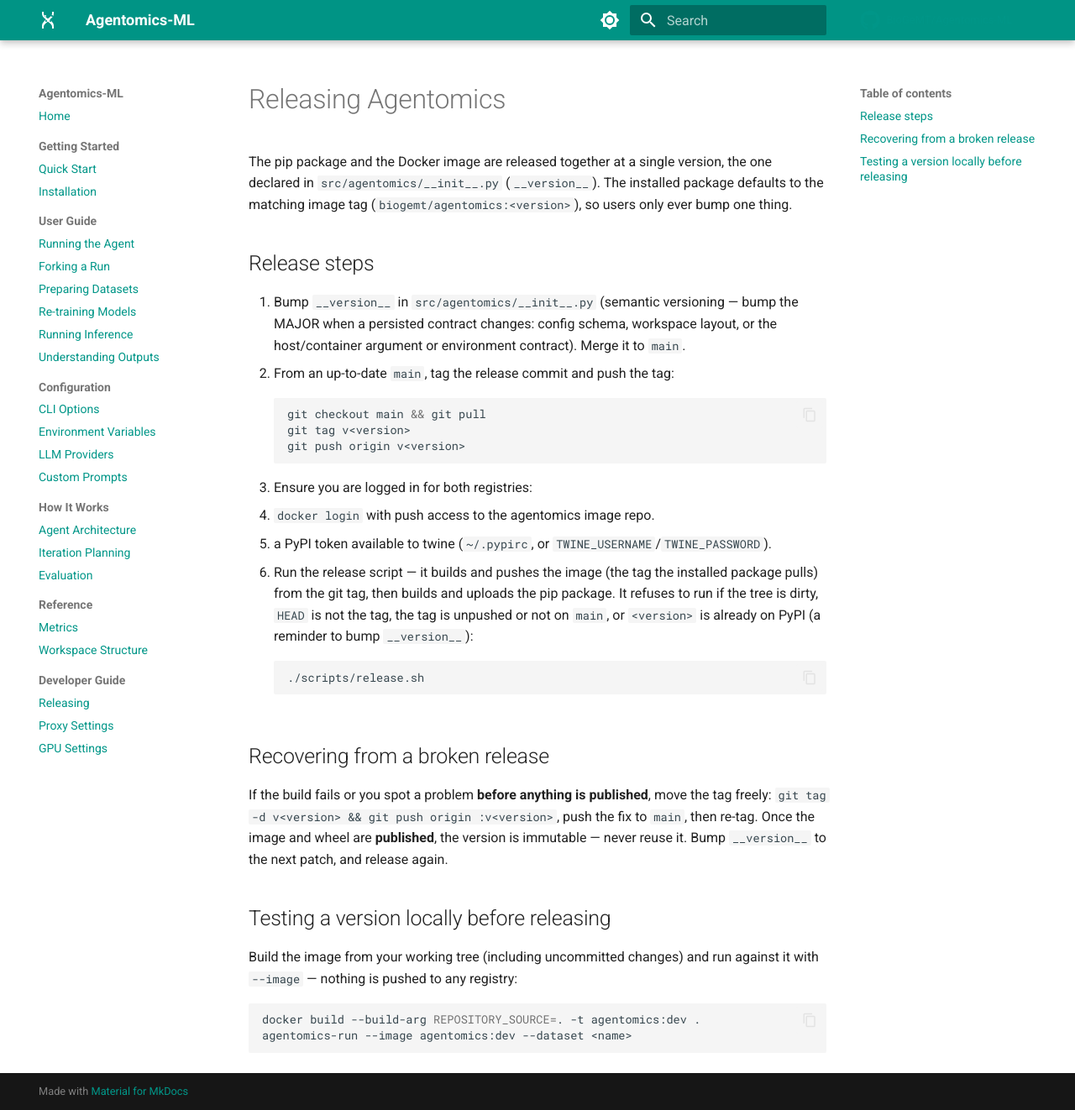
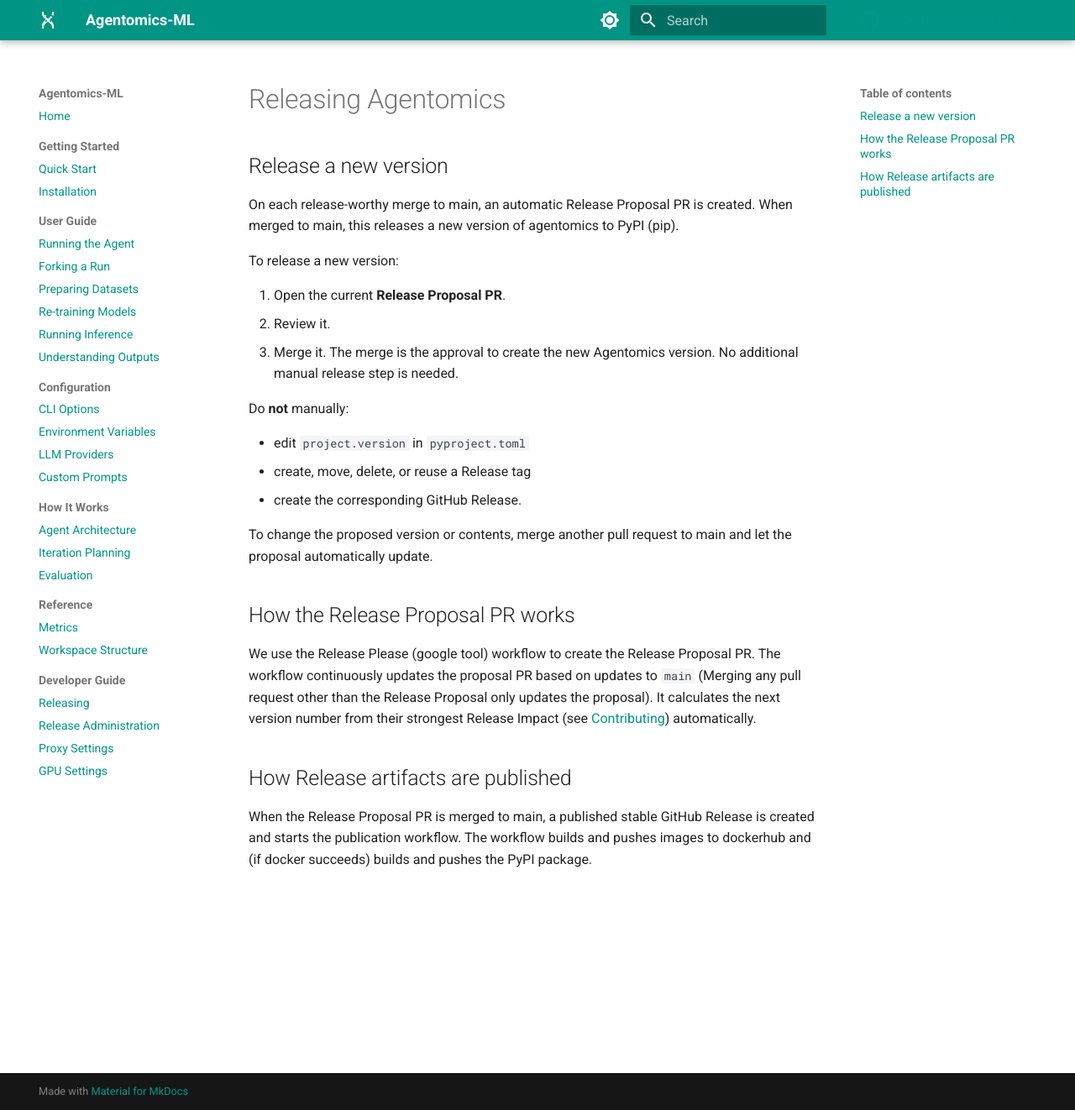
Before and after one commit to BioGeMT/agentomics-ml, an MkDocs documentation site: the page built from docs/developer/releasing.md, in a window 1280 px wide and 1322 px high. Shown: the whole window at 84% size. Built offline with MkDocs 1.6.1 and Material for MkDocs 9.7.7, drawn with Linux system fonts in a browser that asks for light colours; comment, search, counter and statistics services are not loaded.

Commit message:
ci: Introduce cd (#150)

````diff
--- a/docs/developer/releasing.md
+++ b/docs/developer/releasing.md
@@ -1,47 +1,28 @@
 # Releasing Agentomics
 
-The pip package and the Docker image are released together at a single version,
-the one declared in `src/agentomics/__init__.py` (`__version__`). The installed
-package defaults to the matching image tag (`biogemt/agentomics:<version>`), so
-users only ever bump one thing.
+## Release a new version
+On each release-worthy merge to main, an automatic Release Proposal PR is created. When merged to main, this releases a new version of agentomics to PyPI (pip).
 
-## Release steps
+To release a new version:
 
-1. Bump `__version__` in `src/agentomics/__init__.py` (semantic versioning — bump
-   the MAJOR when a persisted contract changes: config schema, workspace layout,
-   or the host/container argument or environment contract). Merge it to `main`.
-2. From an up-to-date `main`, tag the release commit and push the tag:
-   ```bash
-   git checkout main && git pull
-   git tag v<version>
-   git push origin v<version>
-   ```
-3. Ensure you are logged in for both registries:
-   - `docker login` with push access to the agentomics image repo.
-   - a PyPI token available to twine (`~/.pypirc`, or `TWINE_USERNAME`/`TWINE_PASSWORD`).
-4. Run the release script — it builds and pushes the image (the tag the installed
-   package pulls) from the git tag, then builds and uploads the pip package. It
-   refuses to run if the tree is dirty, `HEAD` is not the tag, the tag is unpushed
-   or not on `main`, or `<version>` is already on PyPI (a reminder to bump
-   `__version__`):
-   ```bash
-   ./scripts/release.sh
-   ```
+1. Open the current **Release Proposal PR**.
+2. Review it.
+3. Merge it. The merge is the approval to create the new Agentomics
+   version. No additional manual release step is needed.
 
-## Recovering from a broken release
+Do **not** manually:
 
-If the build fails or you spot a problem **before anything is published**, move
-the tag freely: `git tag -d v<version> && git push origin :v<version>`, push the
-fix to `main`, then re-tag. Once the image and wheel are **published**, the
-version is immutable — never reuse it. Bump `__version__` to the next patch, and
-release again.
+- edit `project.version` in `pyproject.toml`
+- create, move, delete, or reuse a Release tag
+- create the corresponding GitHub Release.
 
-## Testing a version locally before releasing
+To change the proposed version or contents, merge another pull
+request to main and let the proposal automatically update.
 
-Build the image from your working tree (including uncommitted changes) and run
-against it with `--image` — nothing is pushed to any registry:
+## How the Release Proposal PR works
 
-```bash
-docker build --build-arg REPOSITORY_SOURCE=. -t agentomics:dev .
-agentomics-run --image agentomics:dev --dataset <name>
-```
+We use the Release Please (google tool) workflow to create the Release Proposal PR. The workflow continuously updates the proposal PR based on updates to `main` (Merging any pull request other than the Release Proposal only updates the proposal). It calculates the next version number from their strongest Release Impact (see [Contributing](https://github.com/BioGeMT/Agentomics-ML/blob/main/CONTRIBUTING.md)) automatically.
+
+## How Release artifacts are published
+
+When the Release Proposal PR is merged to main, a published stable GitHub Release is created and starts the publication workflow. The workflow builds and pushes images to dockerhub and (if docker succeeds) builds and pushes the PyPI package.
--- a/mkdocs.yml
+++ b/mkdocs.yml
@@ -58,6 +58,7 @@
     - Workspace Structure: reference/workspace-structure.md
   - Developer Guide:
     - Releasing: developer/releasing.md
+    - Release Administration: developer/release-administration.md
     - Proxy Settings: developer/proxy-settings.md
     - GPU Settings: developer/gpu-settings.md
 
--- a/pyproject.toml
+++ b/pyproject.toml
@@ -4,7 +4,7 @@
 
 [project]
 name = "agentomics"
-dynamic = ["version"]
+version = "1.0.4"
 description = "Package for running Agentomics - an autonomous agentic system for ML model development"
 readme = "README.md"
 requires-python = ">=3.11"
@@ -37,9 +37,6 @@
 agentomics-retrain = "agentomics.cli.retrain:main"
 agentomics-check-dataset = "agentomics.cli.check_dataset:main"
 
-[tool.setuptools.dynamic]
-version = { attr = "agentomics.__version__" }
-
 [tool.setuptools]
 package-dir = {"" = "src"}
 packages = [
--- a/src/agentomics/__init__.py
+++ b/src/agentomics/__init__.py
@@ -1 +1,4 @@
-__version__ = "1.0.4"
+from importlib.metadata import version as _distribution_version
+
+
+__version__ = _distribution_version("agentomics")
````
Also changed, not shown: CONTRIBUTING.md (added, +28 -0 lines), docs/developer/release-administration.md (added, +217 -0 lines), release-please-config.json (added, +58 -0 lines), .release-please-manifest.json (added), 11 other files.
